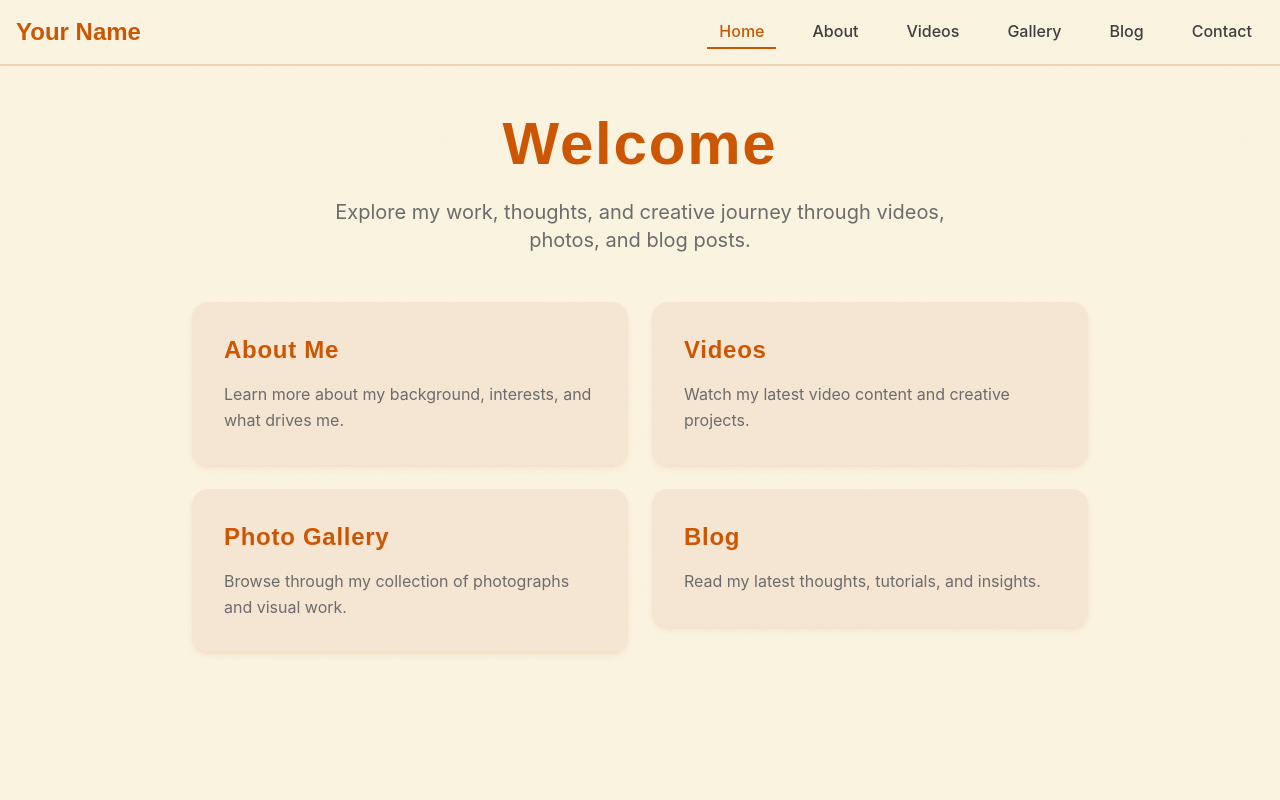
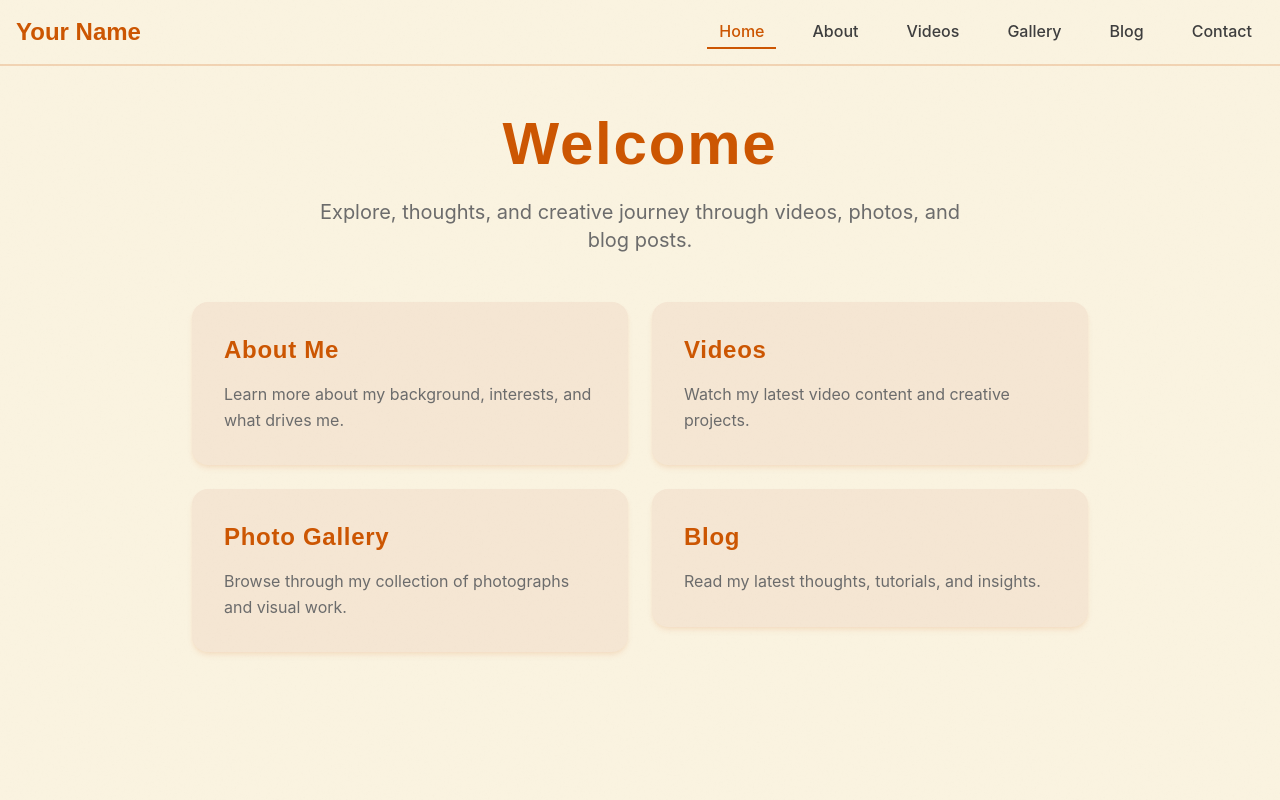
Before and after one commit to higann/personal_blog, a Next.js app: page / in a window 1280 px wide. Shown: the top 800 px of the page. Built offline with nearby package versions, Linux system fonts and the light colour scheme; no server answers.

Commit message:
Fix typo in welcome message
trying branch

```diff
--- a/app/page.tsx
+++ b/app/page.tsx
@@ -16,7 +16,7 @@ export default function Home() {
           Welcome
         </h1>
         <p className="text-xl text-text-light text-center mb-12 max-w-2xl mx-auto">
-          Explore my work, thoughts, and creative journey through videos, photos, and blog posts.
+          Explore, thoughts, and creative journey through videos, photos, and blog posts.
         </p>
 
         <div className="grid md:grid-cols-2 gap-6 mt-12">
```
